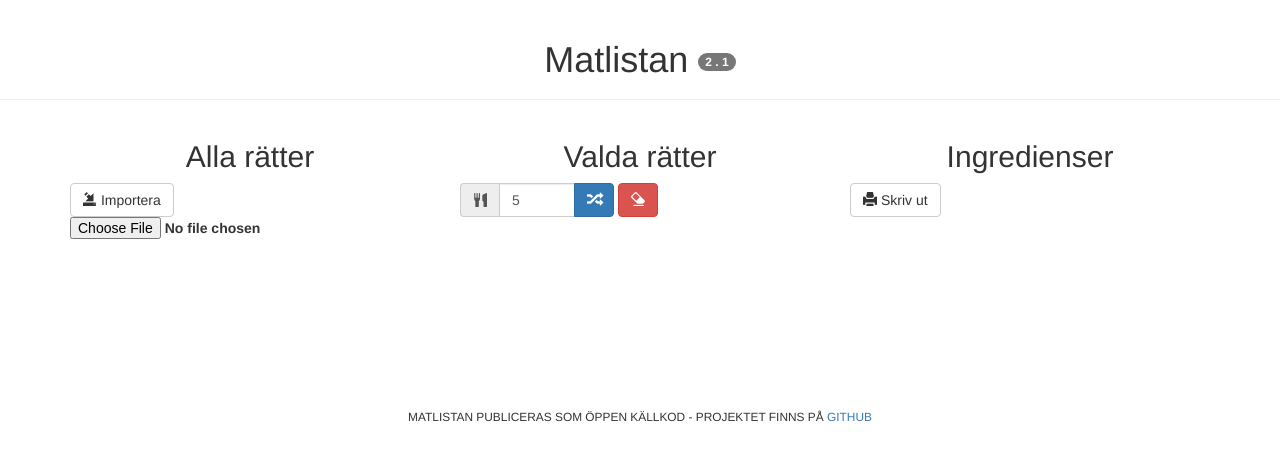
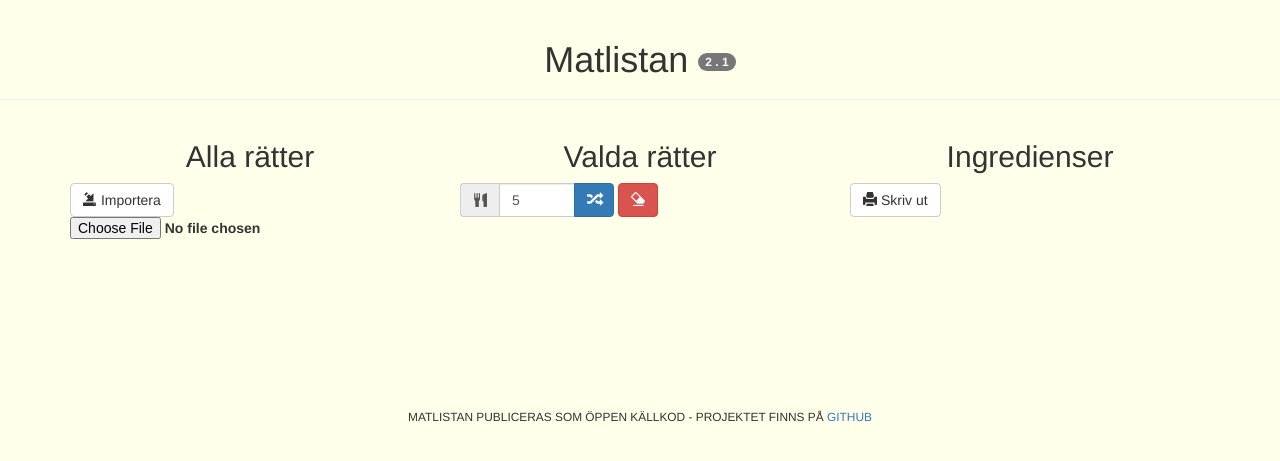
Before and after one commit to prodhe/matlistan, a PHP site: page / in a window 1280 px wide. Shown: the top 461 px of the page. Run offline with PHP 8.4, Linux system fonts and the light colour scheme; some libraries are stand-ins or nearby versions.

Commit message:
Change background color.

```diff
--- a/web/css/style-bs.css
+++ b/web/css/style-bs.css
@@ -1,4 +1,8 @@
 /* style-bs.css - for bootstrap version */
+
+body {
+    background-color: #ffffea;
+}
 
 h2 {
     text-align: center;
```
